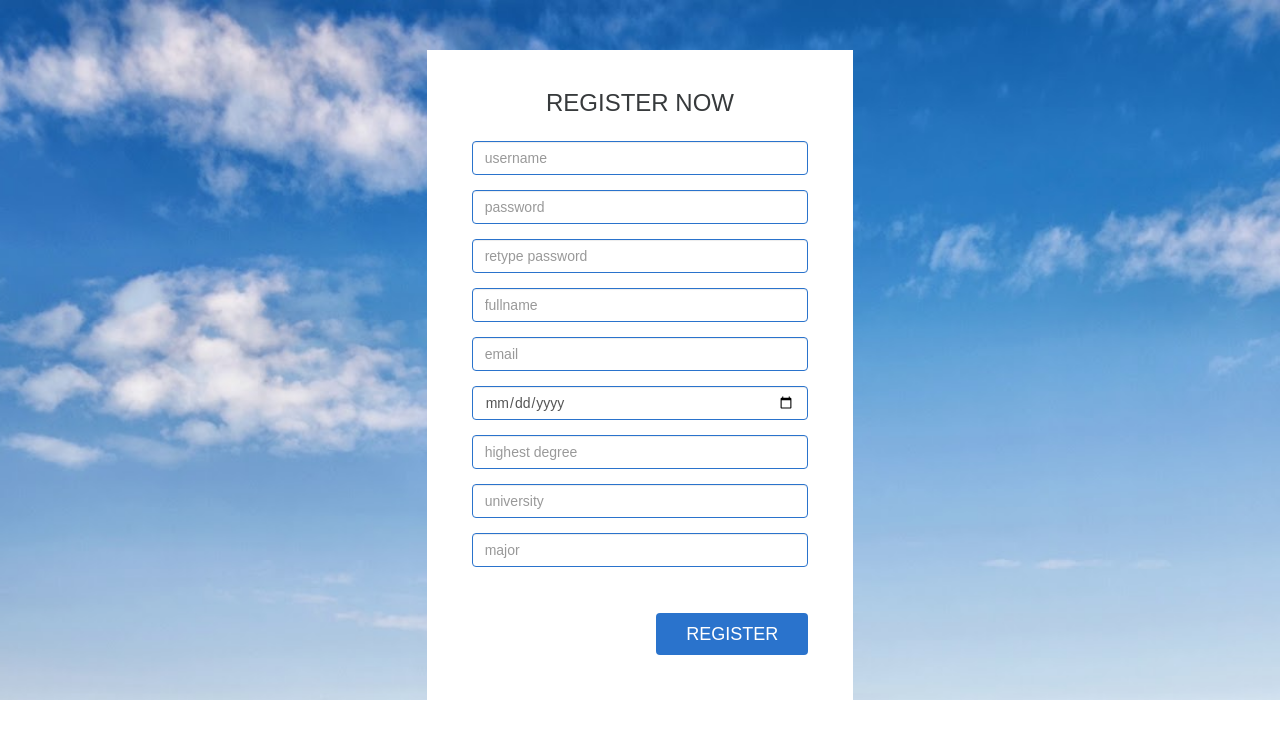
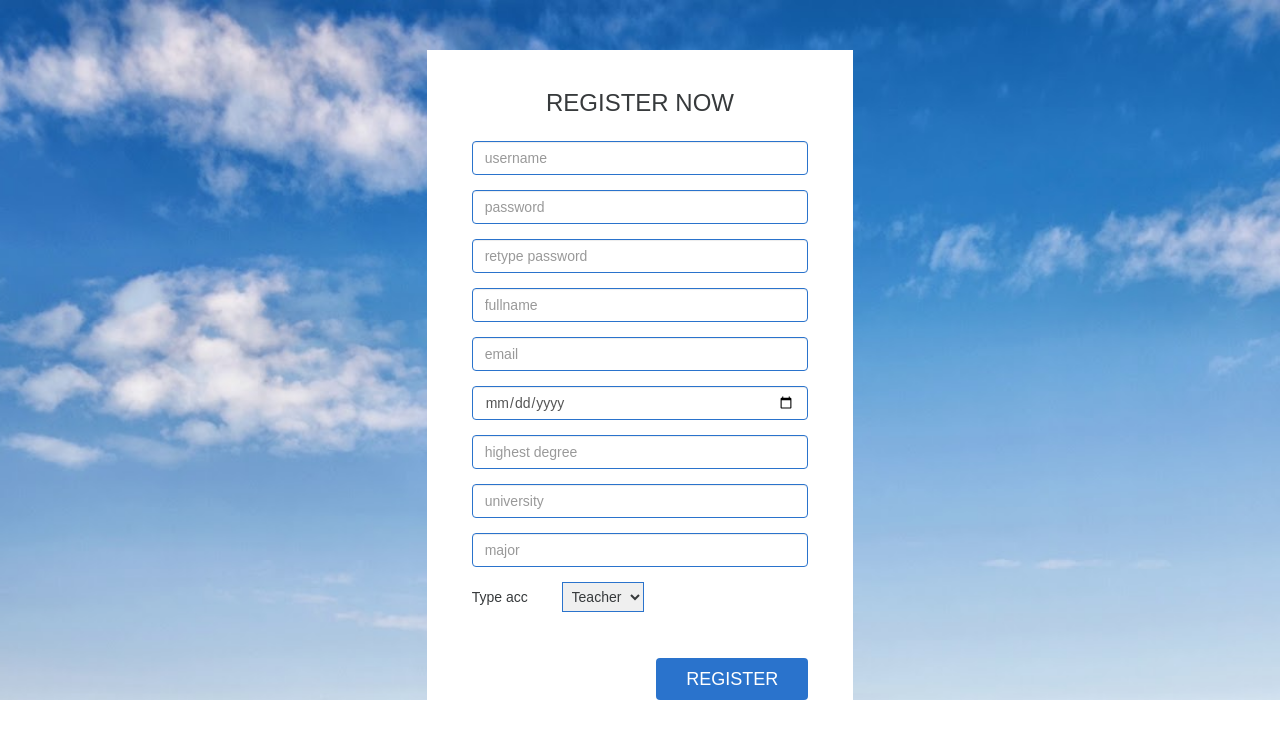
Before and after one commit to badungphan99/SE03-Group03, a Flask app: page /register.html in a window 1280 px wide. Shown: the top 739 px of the page. Run offline with Flask 2, Linux system fonts and the light colour scheme; some libraries are stand-ins or nearby versions.

Commit message:
them phana loai account

```diff
--- a/app/templates/register.html
+++ b/app/templates/register.html
@@ -74,17 +74,17 @@
                             <input type="text" name="major" id="" class="form-control" placeholder="major">
                         </div>
                     </div>
-{#                    <div class="form-group">#}
-{#                        <div class="col-sm-12 col-md-12 col-lg-12 form-item form-register">#}
-{#                            <form action="#">#}
-{#                                Type acc#}
-{#                                <select name="dropdown " class="type-acc">#}
-{#                                    <option value="teacher" selected>Teacher</option>#}
-{#                                    <option value="student">Student</option>#}
-{#                                </select>#}
-{#                            </form>#}
-{#                        </div>#}
-{#                    </div>#}
+                    <div class="form-group">
+                        <div class="col-sm-12 col-md-12 col-lg-12 form-item form-register">
+                            <form action="#">
+                                Type acc
+                                <select name="dropdown " class="type-acc">
+                                    <option value="teacher" selected>Teacher</option>
+                                    <option value="student">Student</option>
+                                </select>
+                            </form>
+                        </div>
+                    </div>
                     <!-- show mess khi login that bai -->
                     <div class="form-group">
                         <div class="col-sm-12 col-md-12 col-lg-12 form-item">
```
